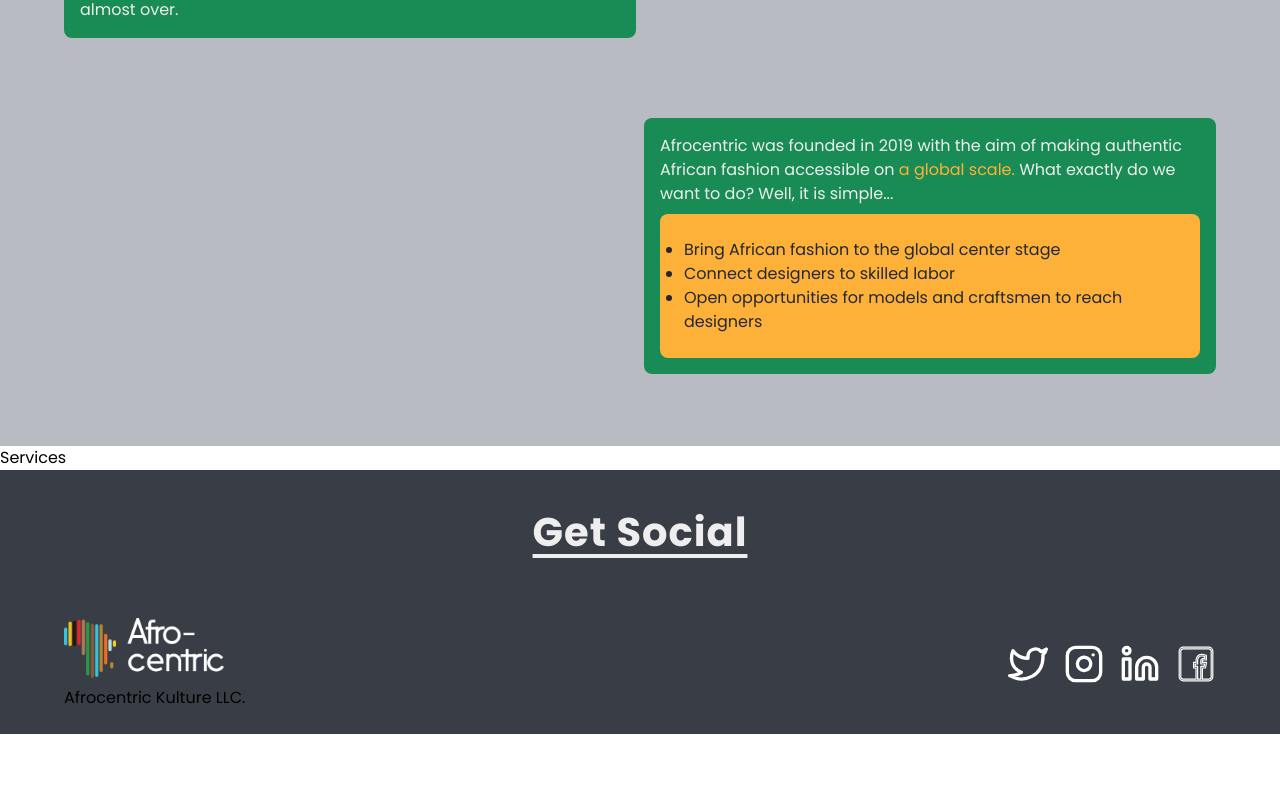
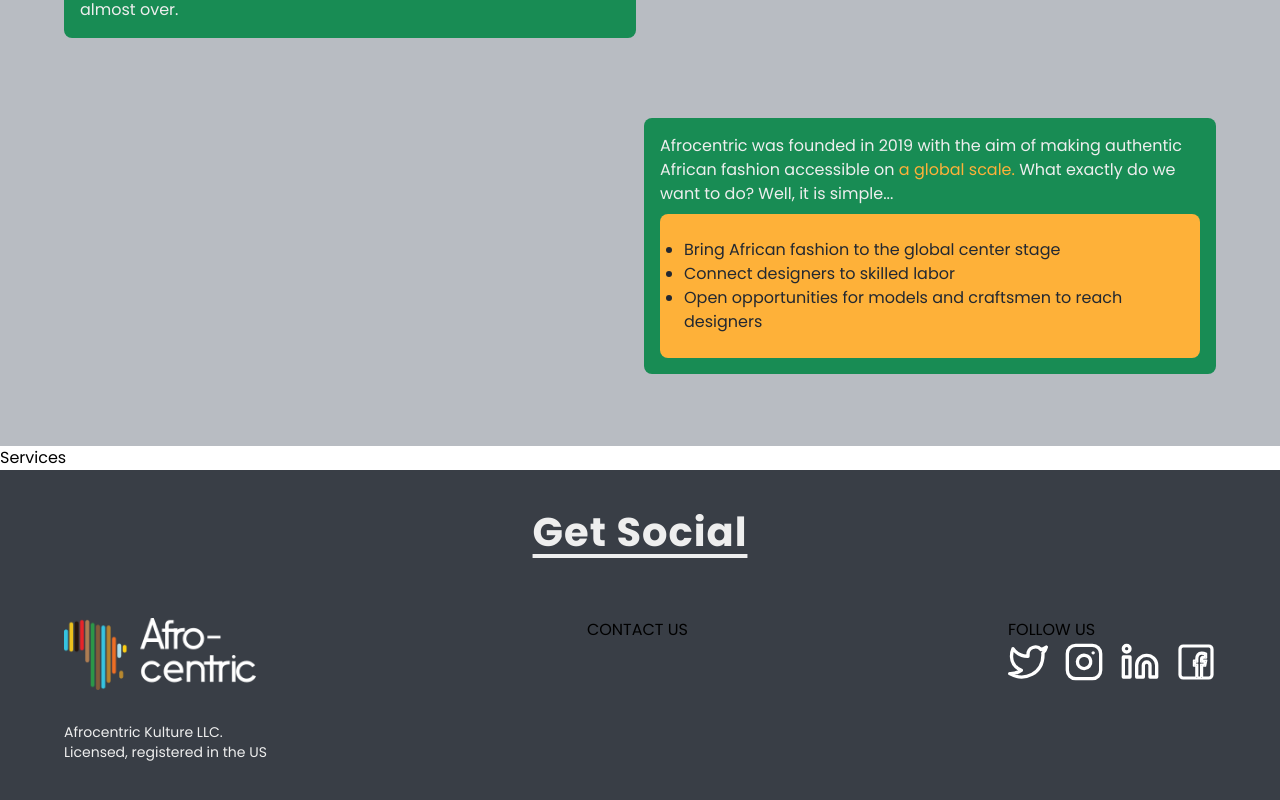
Before and after one commit to peterdtitan/afrocentric-landing-page, a React (Create React App) app: page / in a window 1280 px wide. Shown: the part 1186-1986 px from the top of the page. Before the commit the page ends 1920 px from the top, so only its background shows below. Built offline with nearby package versions, Linux system fonts and the light colour scheme.

Commit message:
Update Footer

```diff
--- a/src/components/Footer.jsx
+++ b/src/components/Footer.jsx
@@ -10,25 +10,37 @@
 const Footer = () => {
   return (
     <div id='get-social'
-    className=' bg-secondary '>
+    className='bg-secondary '>
         <div className='flex justify-center items-center py-6 md:py-8'>
             <h1 className='text-[1.5rem] lg:text-[2.5rem] text-textColor font-bold tracking-wide underline underline-offset-8'
             >Get Social
             </h1>
         </div>
 
-        <div className='flex flex-col md:flex-row px-4 md:px-16 py-6 items-center gap-8 justify-between'>
-            <div className="hidden md:flex flex-col items-start gap-2 cursor-pointer">
-                <img src={Logo} className="w-40 object-cover" alt="logo" />
-                <p>Afrocentric Kulture LLC.</p>
+        <div className='flex flex-col md:flex-row px-4 md:px-16 py-6 items-center md:items-start gap-8 justify-between'>
+            <div className="hidden md:flex md:flex-col items-start gap-2 cursor-pointer">
+                <img src={Logo} className="w-48 object-cover" alt="logo" />
+                <div className='text-textColor text-sm py-6'>
+                    <p>Afrocentric Kulture LLC.</p>
+                    <p>Licensed, registered in the US</p>
+                </div>
             </div>
 
-            <div className='flex items-center gap-4 sm:justify-center cursor-pointer'>
-                <a href='https://www.linkedin.com/company/afrocentric-kulture' target='_blank'><img src={Twitter} className='h-10 w-10' /></a>
-                <a href='https://www.linkedin.com/company/afrocentric-kulture' target='_blank'><img src={Instagram} className='h-10 w-10' /></a>
-                <a href='https://www.linkedin.com/company/afrocentric-kulture' target='_blank'><img src={Linkedin} className='h-10 w-10' /></a>
-                <a href='https://www.linkedin.com/company/afrocentric-kulture' target='_blank'><img src={Facebook} className='h-10 w-10' /></a>
+            <div className='flex flex-col'>
+                <h2>CONTACT US</h2>
+
             </div>
+
+            <div className='flex flex-col'>
+                <h2>FOLLOW US</h2>
+                <div className='flex items-center gap-4 sm:justify-center cursor-pointer'>
+                    <a href='https://twitter.com/AfrocentricKul1' target='_blank'><img src={Twitter} className='h-10 w-10' /></a>
+                    <a href='https://www.instagram.com/afrocentrickulture/' target='_blank'><img src={Instagram} className='h-10 w-10' /></a>
+                    <a href='https://www.linkedin.com/company/afrocentric-kulture' target='_blank'><img src={Linkedin} className='h-10 w-10' /></a>
+                    <a href='https://www.facebook.com/AFKulture' target='_blank'><img src={Facebook} className='h-10 w-10' /></a>
+                </div>
+            </div>
+
         </div>
     </div>
   )
```
Also changed, not shown: src/img/facebook.svg.
